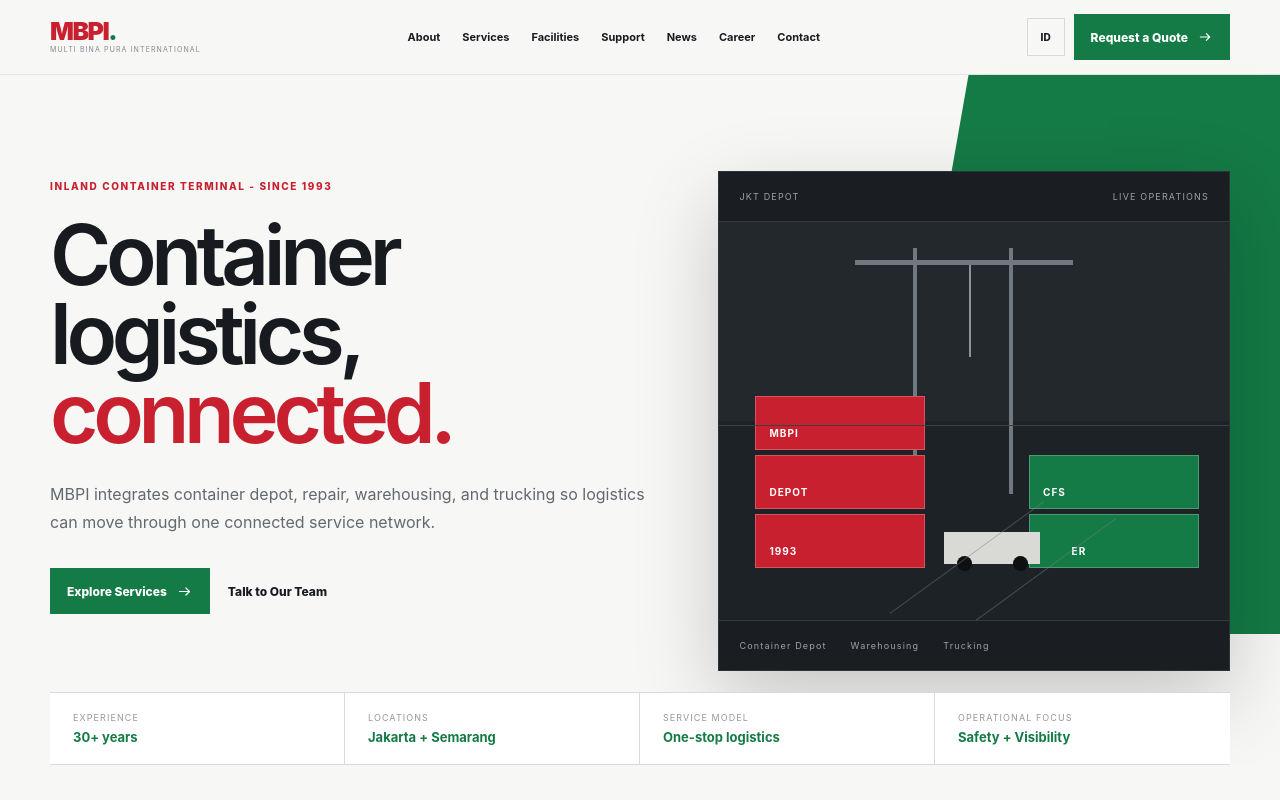
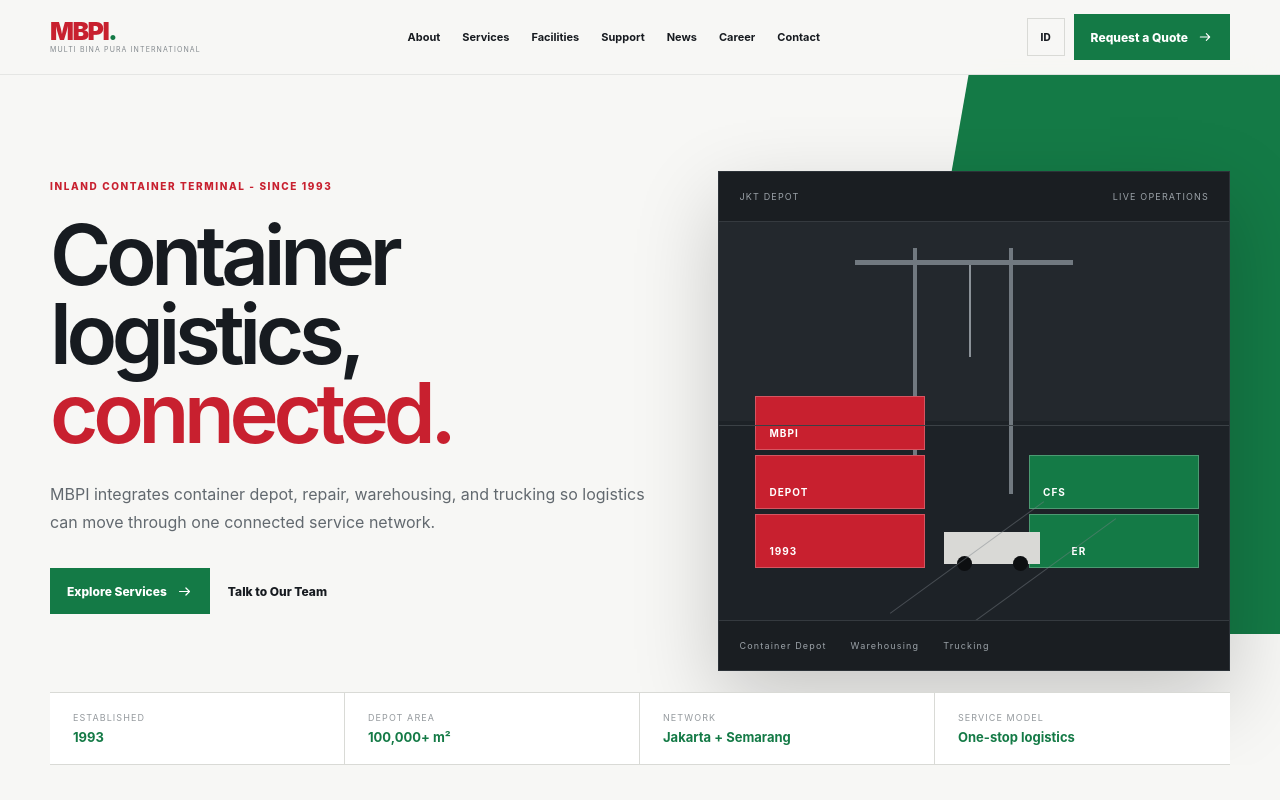
Before and after one commit to nabillazachra/mbpi-revamp, a Next.js app: page / in a window 1280 px wide. Shown: the top 800 px of the page. Built offline with nearby package versions, Linux system fonts and the light colour scheme.

Commit message:
content: strengthen homepage proof points

```diff
--- a/components/HomePage.js
+++ b/components/HomePage.js
@@ -24,10 +24,10 @@
           <ContainerVisual />
         </div>
         <div className="container trustStrip">
-          <div><span>{id ? 'Pengalaman' : 'Experience'}</span><strong>30+ {id ? 'tahun' : 'years'}</strong></div>
-          <div><span>{id ? 'Lokasi' : 'Locations'}</span><strong>Jakarta + Semarang</strong></div>
+          <div><span>{id ? 'Berdiri' : 'Established'}</span><strong>1993</strong></div>
+          <div><span>{id ? 'Area depot' : 'Depot area'}</span><strong>100,000+ m²</strong></div>
+          <div><span>{id ? 'Jaringan' : 'Network'}</span><strong>Jakarta + Semarang</strong></div>
           <div><span>{id ? 'Model layanan' : 'Service model'}</span><strong>One-stop logistics</strong></div>
-          <div><span>{id ? 'Fokus operasional' : 'Operational focus'}</span><strong>Safety + Visibility</strong></div>
         </div>
       </section>
 
```
